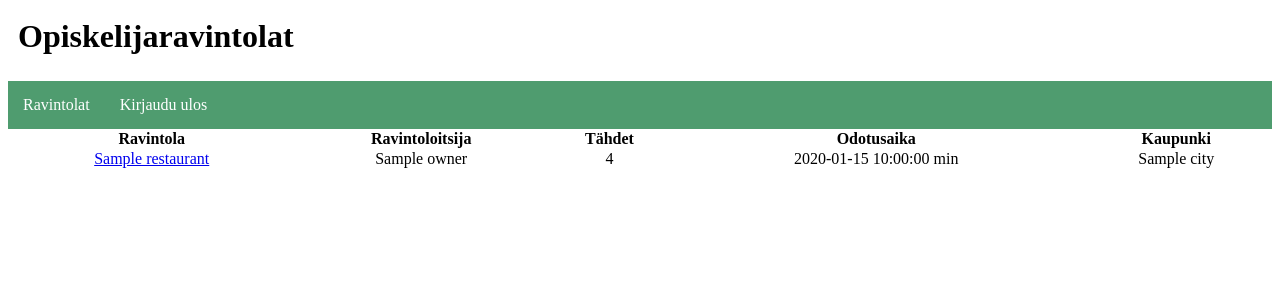
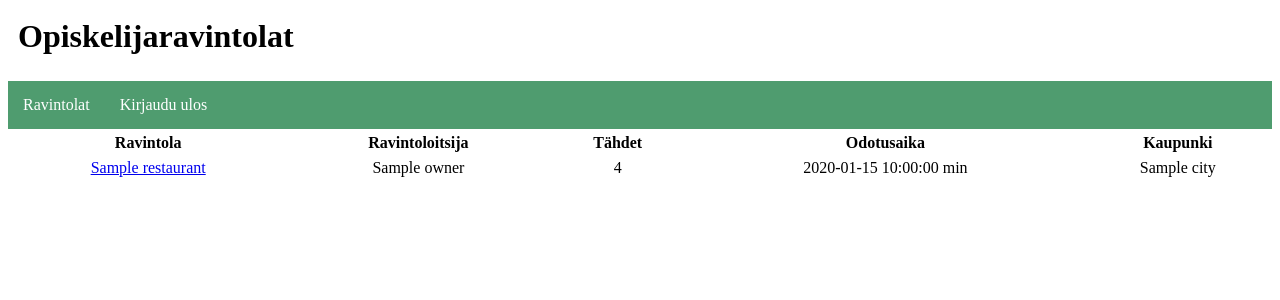
Before and after one commit to sjomansa/tsoha-opiskelijaravintolasovellus, a Flask app: template templates/restaurants.html in a window 1280 px wide. Shown: the top 300 px of the page. Run offline with Flask 3, Linux system fonts and the light colour scheme; the template is opened without the code that fills it: most values are stand-ins (such as "Sample title", 1, 10 or a date in 2020).

Commit message:
Improve sight visibility on restaurant table-views

```diff
--- a/templates/restaurants.html
+++ b/templates/restaurants.html
@@ -6,6 +6,13 @@
     td {
         border-collapse: collapse;
         text-align: center;
+    }
+
+    th {
+        padding: 5px;
+    }
+    td {
+        padding: 2px;
     }
 
     </style>
```
Also changed, not shown: templates/restaurants_admin_view.html (+7 -0 lines).
